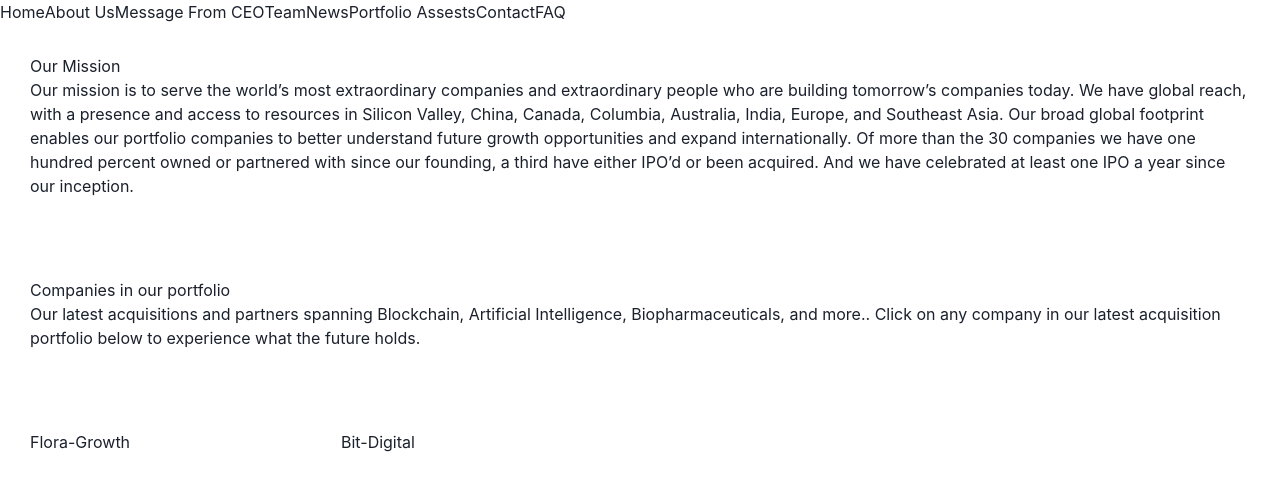
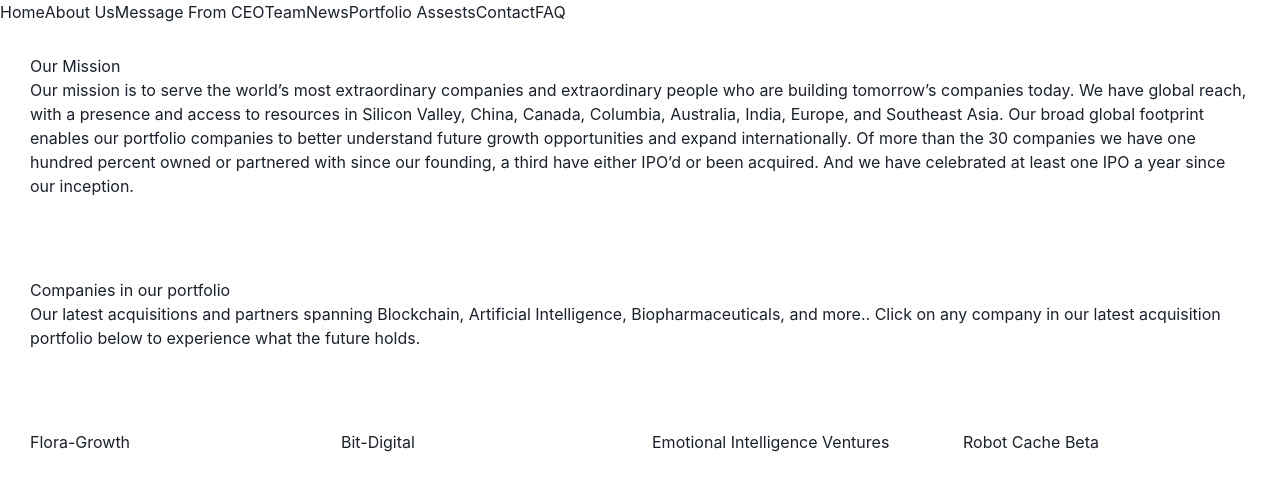
Before and after one commit to blksmth1725/veritasVentureCapital, a Next.js app: page /Navigation/AboutPage in a window 1280 px wide. Shown: the top 490 px of the page. Built offline with nearby package versions, Linux system fonts and the light colour scheme.

Commit message:
working on about page

```diff
--- a/pages/Navigation/AboutPage.js
+++ b/pages/Navigation/AboutPage.js
@@ -35,6 +35,12 @@
         <Grid templateColumns="repeat(4, 1fr)" gap={6}>
           <Link href="https://floragrowth.ca/">Flora-Growth</Link>
           <Link href="https://bit-digital.com/">Bit-Digital</Link>
+          <Link href="https://www.ei.ventures/">
+            Emotional Intelligence Ventures
+          </Link>
+          <Link href="https://store.robotcache.com/#!/home">
+            Robot Cache Beta
+          </Link>
         </Grid>
       </Box>
     </Box>
```
